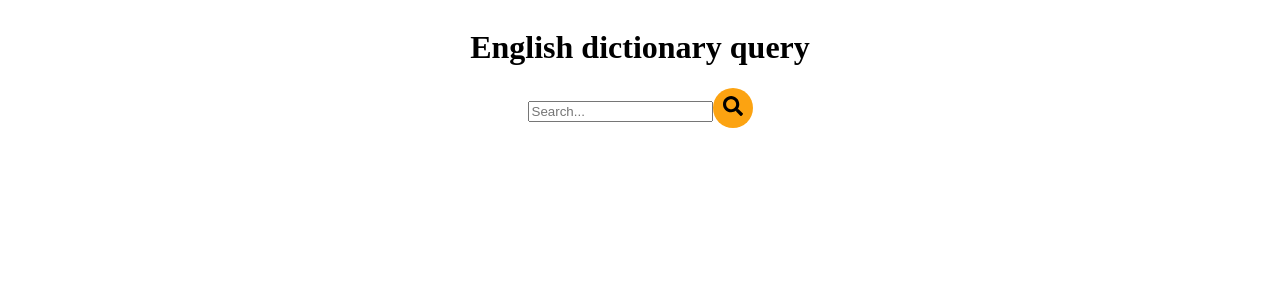
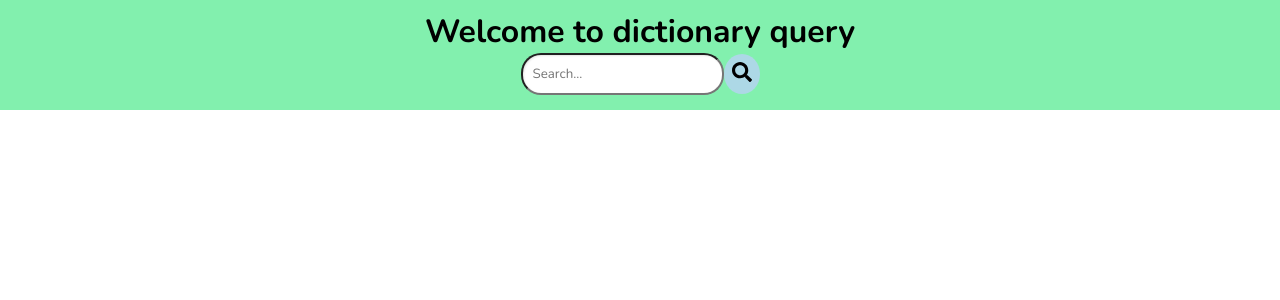
Before and after one commit to orimaro123/english-dict-queries, a React (Create React App) app: page / in a window 1280 px wide. Shown: the top 300 px of the page. Built offline with nearby package versions, Linux system fonts and the light colour scheme.

Commit message:
wip add provider

```diff
--- a/package.json
+++ b/package.json
@@ -5,8 +5,10 @@
   "dependencies": {
     "@emotion/react": "^11.10.5",
     "@emotion/styled": "^11.10.5",
+    "an-array-of-english-words": "^2.0.0",
     "axios": "^1.1.3",
     "cra-template": "1.2.0",
+    "mobx": "^6.6.2",
     "react": "^18.2.0",
     "react-dom": "^18.2.0",
     "react-icons": "^4.6.0",
--- a/public/index.html
+++ b/public/index.html
@@ -2,42 +2,20 @@
 <html lang="en">
   <head>
     <meta charset="utf-8" />
-    <link rel="icon" href="%PUBLIC_URL%/favicon.ico" />
-    <meta name="viewport" content="width=device-width, initial-scale=1" />
-    <meta name="theme-color" content="#000000" />
-    <meta
-      name="description"
-      content="Web site created using create-react-app"
+    <meta name="description" content="Web site created using create-react-app" />
+    <link rel="apple-touch-icon" href="%PUBLIC_URL%/logo192.png" />
+    <link
+      href="https://fonts.googleapis.com/css2?family=Nunito:ital,wght@0,200;0,300;0,400;0,500;0,600;0,700;0,800;0,900;0,1000;1,200;1,300;1,400;1,500;1,600;1,700;1,800;1,900;1,1000&display=swap"
+      rel="stylesheet"
     />
-    <link rel="apple-touch-icon" href="%PUBLIC_URL%/logo192.png" />
-    <!--
-      manifest.json provides metadata used when your web app is installed on a
-      user's mobile device or desktop. See https://developers.google.com/web/fundamentals/web-app-manifest/
-    -->
-    <link rel="manifest" href="%PUBLIC_URL%/manifest.json" />
-    <!--
-      Notice the use of %PUBLIC_URL% in the tags above.
-      It will be replaced with the URL of the `public` folder during the build.
-      Only files inside the `public` folder can be referenced from the HTML.
-
-      Unlike "/favicon.ico" or "favicon.ico", "%PUBLIC_URL%/favicon.ico" will
-      work correctly both with client-side routing and a non-root public URL.
-      Learn how to configure a non-root public URL by running `npm run build`.
-    -->
-    <title>React App</title>
+    <style>
+      * {
+        font-family: "Nunito", sans-serif;
+        margin: 0;
+      }
+    </style>
   </head>
   <body>
-    <noscript>You need to enable JavaScript to run this app.</noscript>
     <div id="root"></div>
-    <!--
-      This HTML file is a template.
-      If you open it directly in the browser, you will see an empty page.
-
-      You can add webfonts, meta tags, or analytics to this file.
-      The build step will place the bundled scripts into the <body> tag.
-
-      To begin the development, run `npm start` or `yarn start`.
-      To create a production bundle, use `npm run build` or `yarn build`.
-    -->
   </body>
 </html>
--- a/src/App.js
+++ b/src/App.js
@@ -1,10 +1,16 @@
 import Home from "./pages/home/Home";
+import {createContext} from "react"
+//import storeInstance from "./store/Store";
+
+const StoreContext = createContext();
 
 function App() {
   return (
+    <StoreContext.Provider /* value={storeInstance} */>
     <div className="App">
       <Home />
     </div>
+    </StoreContext.Provider>
   );
 }
 
--- a/src/components/searchBox/SearchBox.jsx
+++ b/src/components/searchBox/SearchBox.jsx
@@ -9,33 +9,40 @@ const SearchBox = () => {
   const [data, setData] = useState("");
   const [searchWord, setSearchWord] = useState("");
 
-  function getMeaning() {
+  const handleChange = (e) => {
+    e.preventDefault();
+    setSearchWord(e.target.value.trim());
+  };
+
+  const handleSubmit = () => {
      Axios.get(`https://api.dictionaryapi.dev/api/v2/entries/en_US/${searchWord}`).then(
       (response) => {
         setData(response.data[0]);
+        console.log(response)
       }
     );
-    console.log(data);
+
+    setSearchWord("");
+  };
+
+  const handleKeypress = (e) => {
+    if (e.charCode === 13) {
+      handleSubmit();
     }
+  };
 
   return (
     <div className="search">
-      <form>
       <input
         type="text"
+        value={searchWord}
         placeholder="Search..."
-          onChange={(e) => {
-            setSearchWord(e.target.value);
-          }}
+        onChange={handleChange}
+        onKeyPress={handleKeypress}
       />
-        <button
-          onClick={() => {
-            getMeaning();
-          }}
-        >
+      <button onClick={handleSubmit}>
         <FaSearch size="20px" />
       </button>
-      </form>
     </div>
   );
 };
--- a/src/components/searchBox/searchBar.css
+++ b/src/components/searchBox/searchBar.css
@@ -1,9 +1,17 @@
+.search {
+    display: flex;
+    align-items: center;
+    margin: 0 auto;
+    justify-content: center;
+    font-size: 16px;
+  }
+
 button {
   width: 40px;
   height: 40px;
   vertical-align: 0;
   border-radius: 50%;
-  background-color: #fca311;
+  background-color: lightblue;
   color: #000000;
   margin-left: "10px";
   border-color: transparent;
@@ -15,3 +23,12 @@ button:hover {
 button:focus {
   outline: none;
 }
+
+
+input {
+  border-radius: 20px;
+  box-shadow: inset 1px 1px 2px 0 rgba(0, 0, 0, 0.1);
+  width: 100%;
+  padding: 10px;
+  outline: 0;
+}
--- a/src/pages/home/Home.jsx
+++ b/src/pages/home/Home.jsx
@@ -1,10 +1,10 @@
 import SearchBox from "../../components/searchBox/SearchBox";
-import"./home.css"
+import "./home.css";
 
 const Home = () => {
   return (
     <div className="home">
-      <h1>English dictionary query</h1>
+      <h1>Welcome to dictionary query</h1>
       <SearchBox />
     </div>
   );
--- a/src/pages/home/home.css
+++ b/src/pages/home/home.css
@@ -3,4 +3,21 @@
   display: flex;
   flex-direction: column;
   align-items: center;
+  padding-top: 10px;
+  padding-bottom: 15px;
+
+  color: #fca311, #fca311, #14213d;
+  background-color: #82f0ae;
+  /* textAlign: "center",
+          display: "flex",
+          flexDirection: "column",
+          justifyContent: "flex-start",
+          alignItems: "center",
+          boxSizing: "border-box",
+          width: "100vw",
+          height: "100vh",
+          padding: [0, "0 40px", "0 50px", "0 60px"],
+          fontSize: "16px",
+          margin: "auto",
+          backgroundColor: "#f7f7f7", */
 }
```
Also changed, not shown: 1 other file (tests, documents, lock files or other folders). Lines whose indentation alone changed are shown as unchanged.
